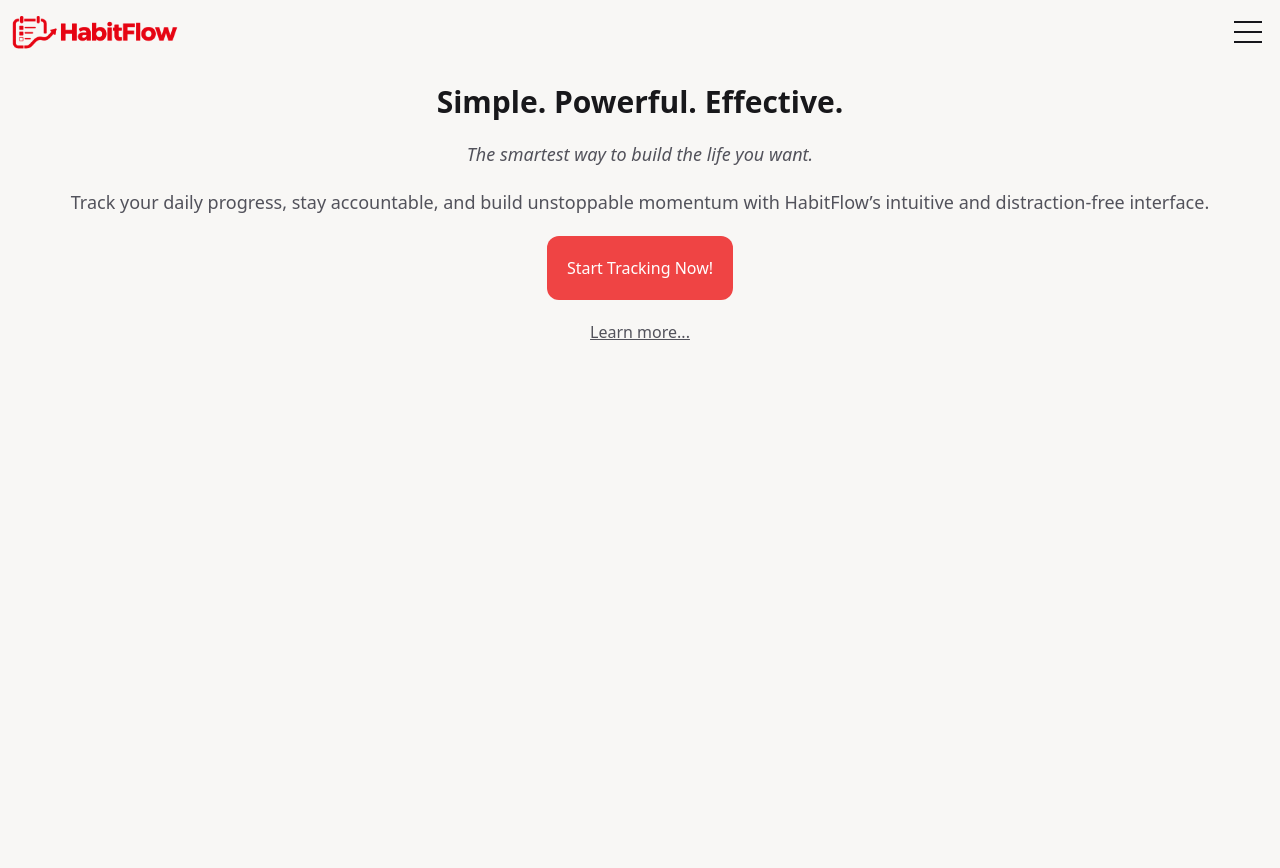
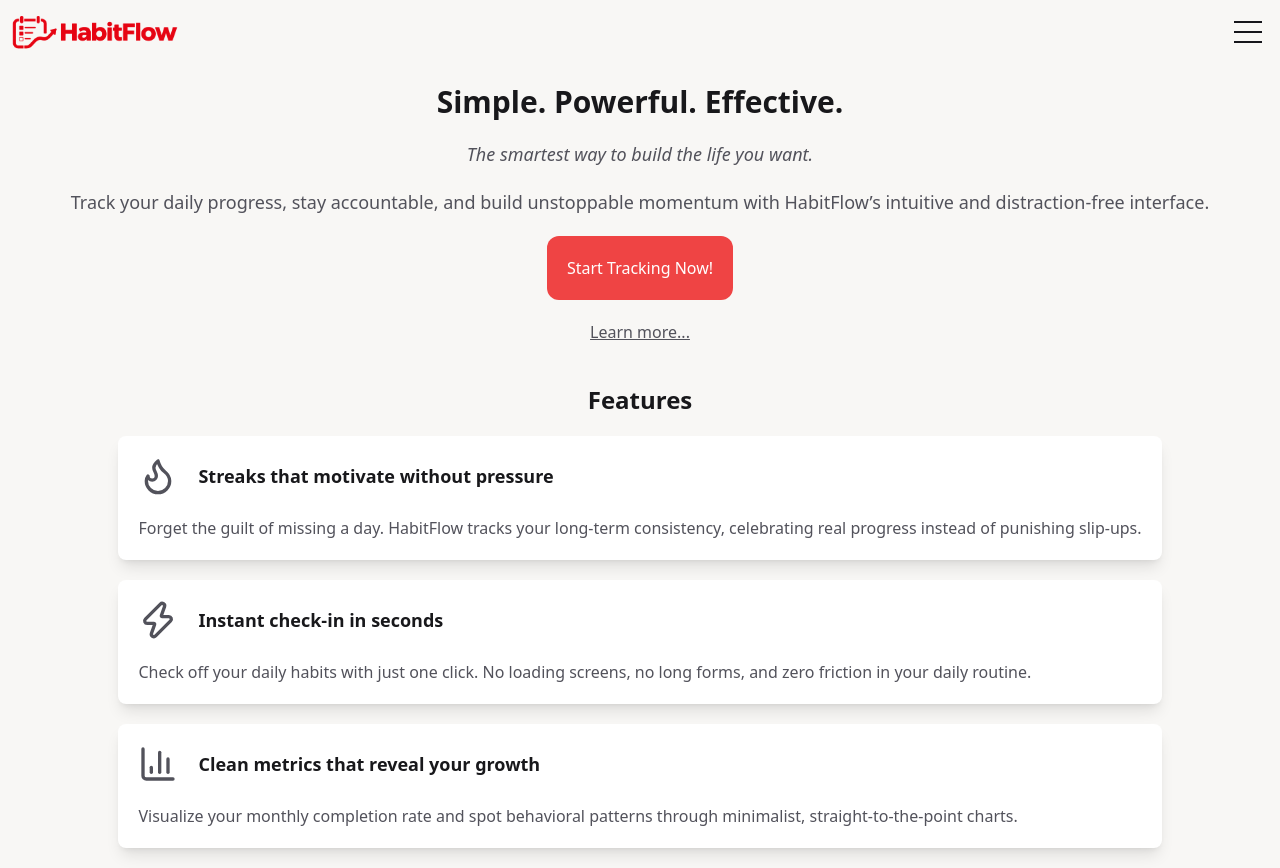
Before and after one commit to GilbertoBispo/HabitFlow, a Next.js app: page / in a window 1280 px wide. Before the commit the page ends 800 px from the top, so only its background shows below. Built offline with nearby package versions, Linux system fonts and the light colour scheme.

Commit message:
feat: develops feature section

```diff
--- /dev/null
+++ b/app/components/Features.tsx
@@ -0,0 +1,51 @@
+import Card from "./ui/Card";
+import { Flame, Zap, ChartColumn } from "lucide-react";
+
+export default function Features() {
+
+    const features = [
+        {
+            id: 0,
+            icon: Flame,
+            title: "Streaks that motivate without pressure",
+            text: "Forget the guilt of missing a day. HabitFlow tracks your long-term consistency, celebrating real progress instead of punishing slip-ups."
+        },
+        {
+            id: 1,
+            icon: Zap,
+            title: "Instant check-in in seconds",
+            text: "Check off your daily habits with just one click. No loading screens, no long forms, and zero friction in your daily routine."
+        },
+        {
+            id: 2,
+            icon: ChartColumn,
+            title: "Clean metrics that reveal your growth",
+            text: "Visualize your monthly completion rate and spot behavioral patterns through minimalist, straight-to-the-point charts."
+        },
+    ];
+
+    return(
+        <section className="flex flex-col gap-5 p-5 items-center">
+            <h2 className="text-2xl text-(--titles)"><strong>Features</strong></h2>
+
+            <div className="flex flex-col gap-5">
+                {features.map((feature, index) => {
+                    const title = feature.title;
+                    const Icon = feature.icon;
+                    const text = feature.text;
+
+                    return(
+                        <Card key={index}>
+                            <div className="flex gap-5 items-center">
+                                <Icon size={40}></Icon>
+                                <h2 className="text-lg w-[80%] text-(--titles)"><strong>{title}</strong></h2>
+                            </div>
+
+                            <p>{text}</p>
+                        </Card>
+                    );
+                })}
+            </div>
+        </section>
+    );
+};
--- a/app/components/ui/Button.tsx
+++ b/app/components/ui/Button.tsx
@@ -5,7 +5,7 @@ interface ButtonChildren {
 
 export default function Button({children, className, ...props}: ButtonChildren) {
     return (
-        <button className={`bg-(--primary) p-5 rounded-xl text-white hover:bg-(--hover) active:bg-(--active) ${className}`} {...props}>
+        <button className={`bg-(--primary) p-5 rounded-xl text-white hover:bg-(--hover) active:bg-(--active) translate-y-0 transition-all duration-300 hover:-translate-y-1 hover:transition-all hover:duration-300 ${className}`} {...props}>
             <span className="">{children}</span>
         </button>
     )
--- /dev/null
+++ b/app/components/ui/Card.tsx
@@ -0,0 +1,12 @@
+interface CardType {
+    children: React.ReactNode,
+    className?: string
+}
+
+export default function Card({ children, className }: CardType) {
+    return(
+        <div className={`bg-(--card-background) flex flex-col gap-5 rounded-lg shadow-lg p-5 translate-y-0 transition-all duration-300 hover:-translate-y-2 hover:transition-all hover:duration-300 ${className}`}>
+            {children}
+        </div>
+    );
+};
--- a/app/globals.css
+++ b/app/globals.css
@@ -1,7 +1,7 @@
 @import "tailwindcss";
 
 :root {
-  --card-background: #fff1f2;
+  --card-background: #ffffff;
   --background: #F8F7F5;
   --primary: #ef4444;
   --border: #e4e4e7;
--- a/app/page.tsx
+++ b/app/page.tsx
@@ -1,11 +1,13 @@
 import Header from "./components/Header";
 import Hero from "./components/Hero";
+import Features from "./components/Features";
 
 export default function Home() {
   return (
     <div>
       <Header></Header>
       <Hero></Hero>
+      <Features></Features>
     </div>
   );
 }
--- a/package.json
+++ b/package.json
@@ -9,7 +9,7 @@
     "lint": "eslint"
   },
   "dependencies": {
-    "lucide-react": "^1.61.0",
+    "lucide-react": "^1.66.0",
     "motion": "^14.6.0",
     "next": "16.4.3",
     "react": "19.3.0",
```
Also changed, not shown: 1 other file (tests, documents, lock files or other folders).
